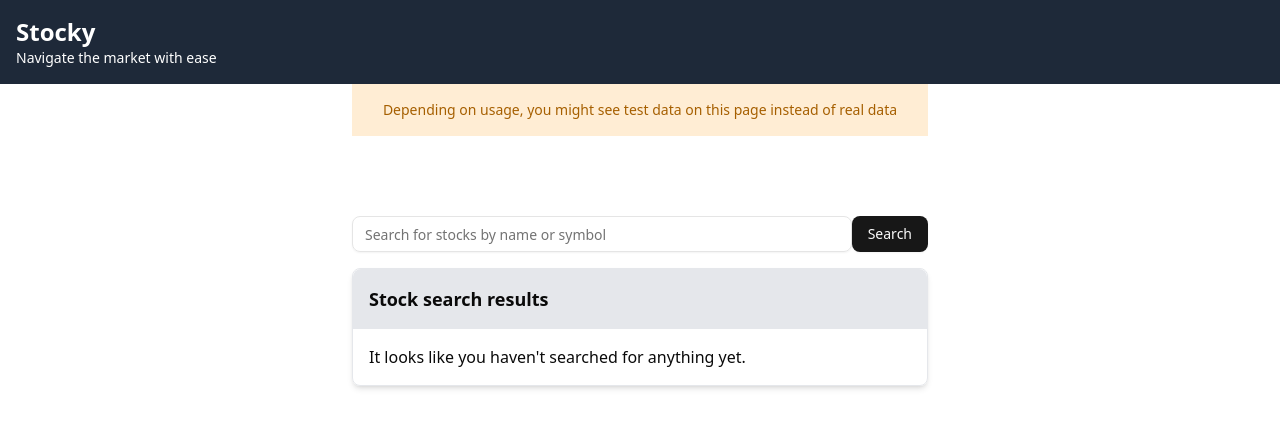
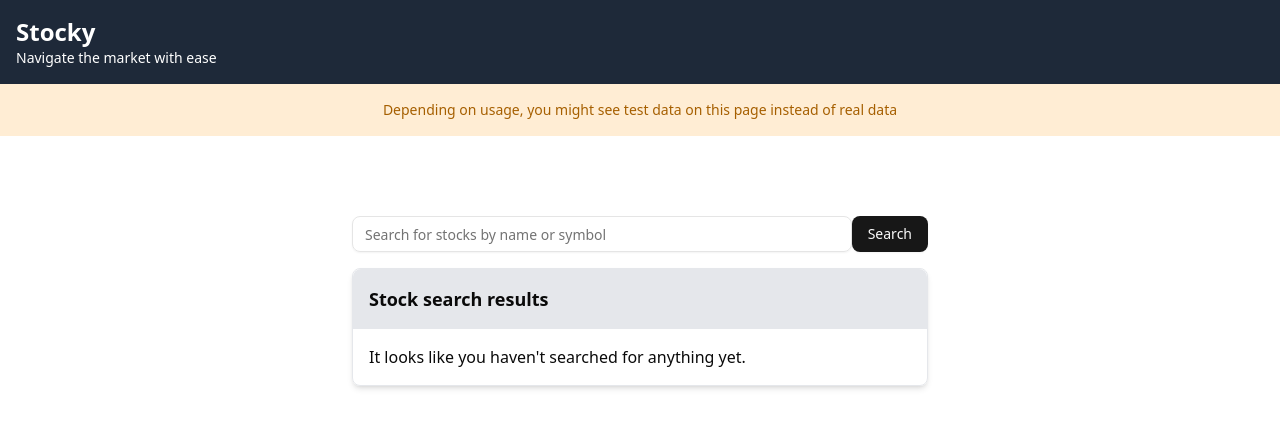
Before and after one commit to dervarga/stocky, a Next.js app: page / in a window 1280 px wide. Shown: the top 428 px of the page. Built offline with nearby package versions, Linux system fonts and the light colour scheme.

Commit message:
feat: remove unused chart component; adjust width of alert (#11)

```diff
--- a/app/stock/[symbol]/page.tsx
+++ b/app/stock/[symbol]/page.tsx
@@ -1,5 +1,4 @@
 import { geStockWithGlobalQuote } from '@/actions/stocks'
-import { StockChart } from '@/components/StockChart'
 import { Card, CardContent, CardHeader, CardTitle } from '@/components/ui/card'
 import { parseBigNumber } from '@/lib/parsers'
 import { cn } from '@/lib/utils'
@@ -97,7 +96,6 @@ const Page = async ({ params }: PageProps) => {
           </CardContent>
         </Card>
       </div>
-      <StockChart symbol={symbol} />
     </div>
   )
 }
--- a/components/StockChart.tsx
+++ /dev/null
@@ -1,12 +0,0 @@
-'use client'
-import { getDailyTimeSeries } from '@/actions/stocks'
-
-export const StockChart = async ({ symbol }: { symbol: string }) => {
-  const response = await getDailyTimeSeries(symbol)
-
-  return (
-    <div>
-      <div></div>
-    </div>
-  )
-}
--- a/components/ui/TestWarning.tsx
+++ b/components/ui/TestWarning.tsx
@@ -1,7 +1,7 @@
 export const TestWarningAlert = () => {
   return (
     <div
-      className='mx-auto w-full max-w-xl bg-orange-100 p-4 text-sm text-yellow-700'
+      className='mx-auto w-full bg-orange-100 p-4 text-sm text-yellow-700'
       role='alert'
     >
       <p className='text-center'>
```
